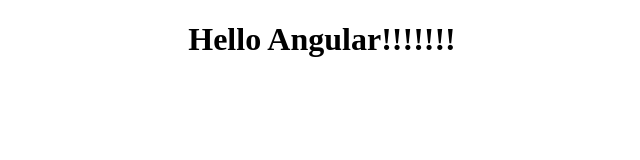
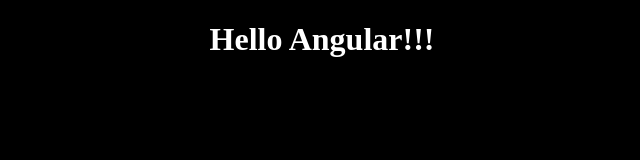
Before and after one commit to Nesandu/coursera-test, a plain HTML site: page index.html in a window 1280 px wide. Shown: the whole page, without its empty margins (318-958 px from the left). Drawn offline with Linux system fonts and the light colour scheme.

Commit message:
New Changes

```diff
--- a/index.html
+++ b/index.html
@@ -4,8 +4,9 @@
     <meta charset="UTF-8">
     <meta name="viewport" content="width=device-width, initial-scale=1.0">
     <title>d</title>
+    <link rel="stylesheet" href="./style.css">
 </head>
 <body>
-    <center><h1>Hello Angular!!!!!!! </h1></center>
+    <center><h1>Hello Angular!!!</h1></center>
 </body>
 </html>
--- /dev/null
+++ b/style.css
@@ -0,0 +1,8 @@
+body{
+    background-color: black;
+}
+h1{
+    color:white;
+    text-decoration: none;
+    font-weight: bolder;
+}
```
